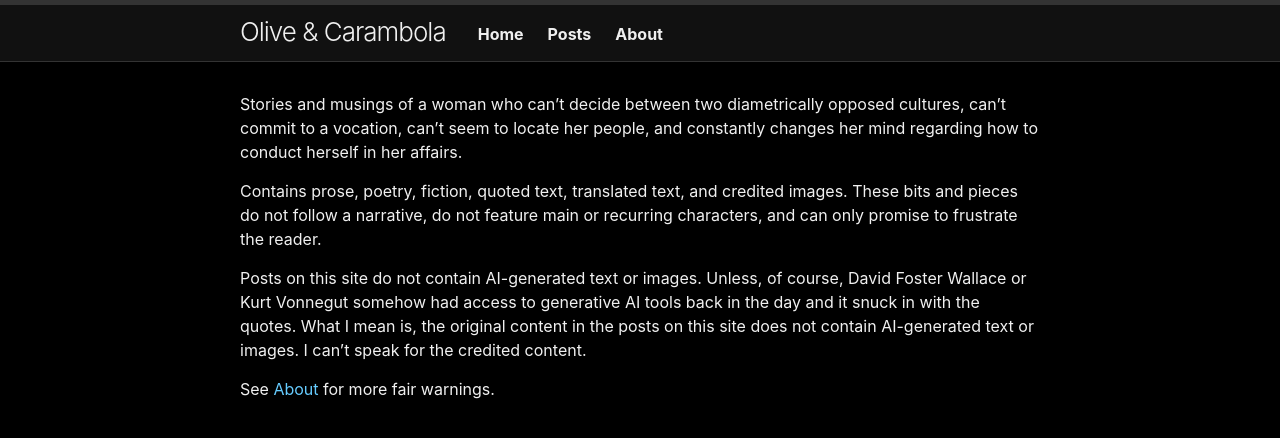
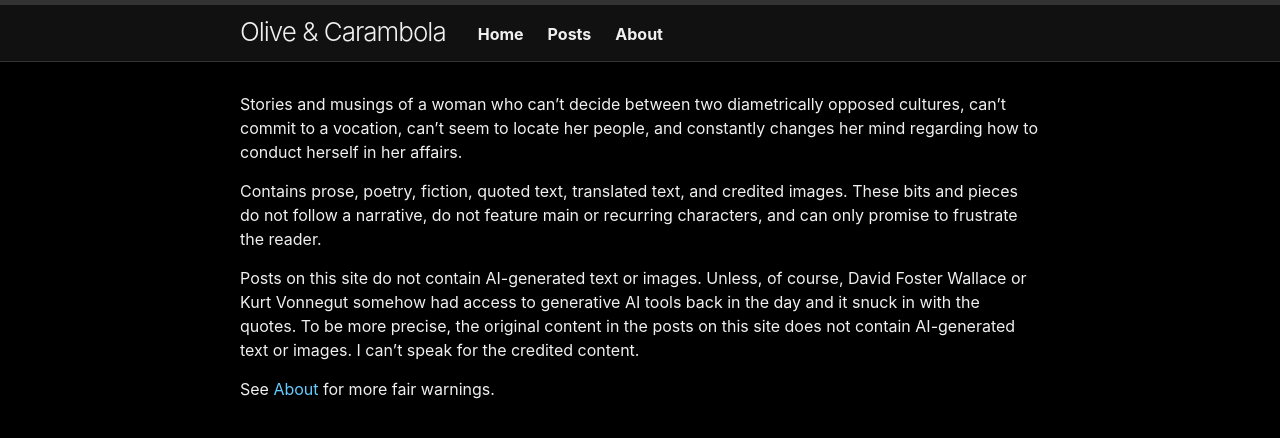
Before and after one commit to olivecarambola/coda, a Jekyll site: the page built from index.md, in a window 1280 px wide. Shown: the top 438 px of the page. Built offline with Jekyll 4.4.1, drawn with Linux system fonts in a browser that asks for light colours.

Commit message:
Update index.md

```diff
--- a/index.md
+++ b/index.md
@@ -5,6 +5,6 @@ Stories and musings of a woman who can't decide between two diametrically oppose
 
 Contains prose, poetry, fiction, quoted text, translated text, and credited images. These bits and pieces do not follow a narrative, do not feature main or recurring characters, and can only promise to frustrate the reader.
 
-Posts on this site do not contain AI-generated text or images. Unless, of course, David Foster Wallace or Kurt Vonnegut somehow had access to generative AI tools back in the day and it snuck in with the quotes. What I mean is, the original content in the posts on this site does not contain AI-generated text or images. I can't speak for the credited content.
+Posts on this site do not contain AI-generated text or images. Unless, of course, David Foster Wallace or Kurt Vonnegut somehow had access to generative AI tools back in the day and it snuck in with the quotes. To be more precise, the original content in the posts on this site does not contain AI-generated text or images. I can't speak for the credited content.
 
 See [About](/about/) for more fair warnings.
```
